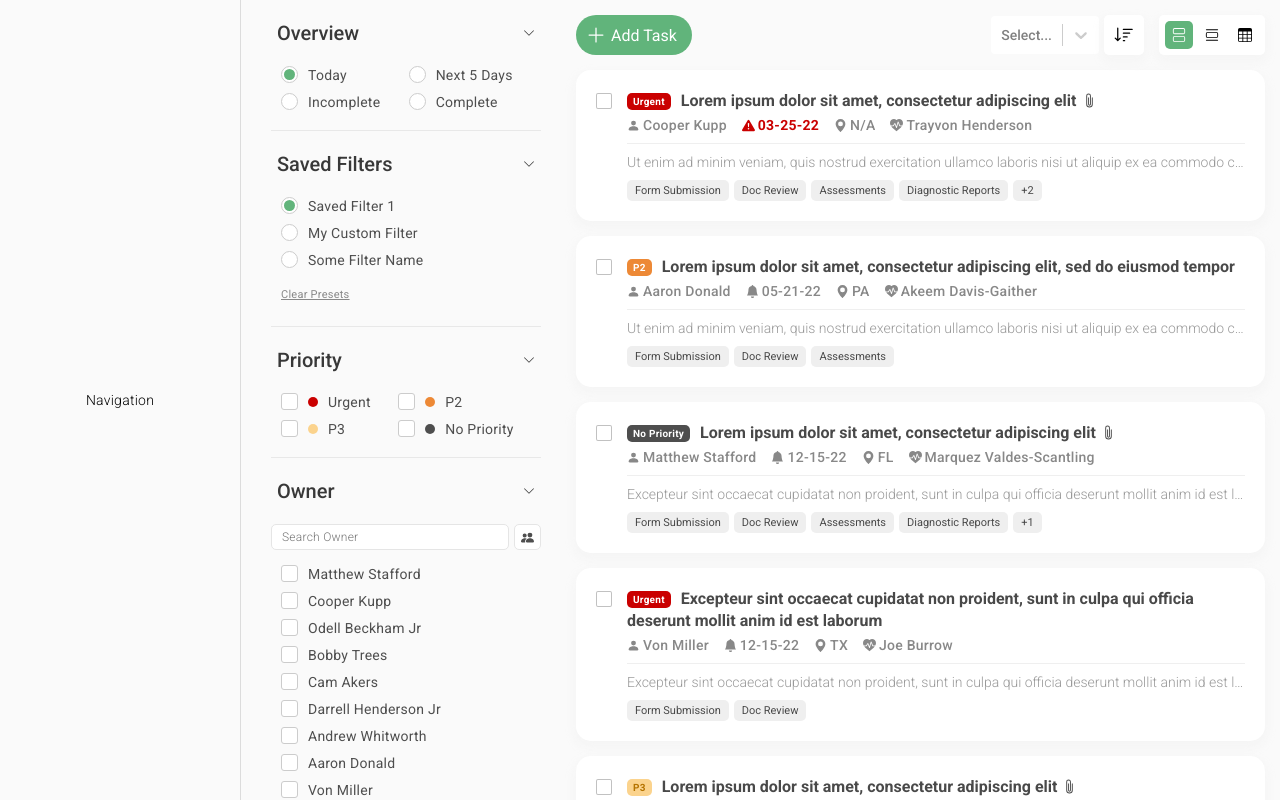
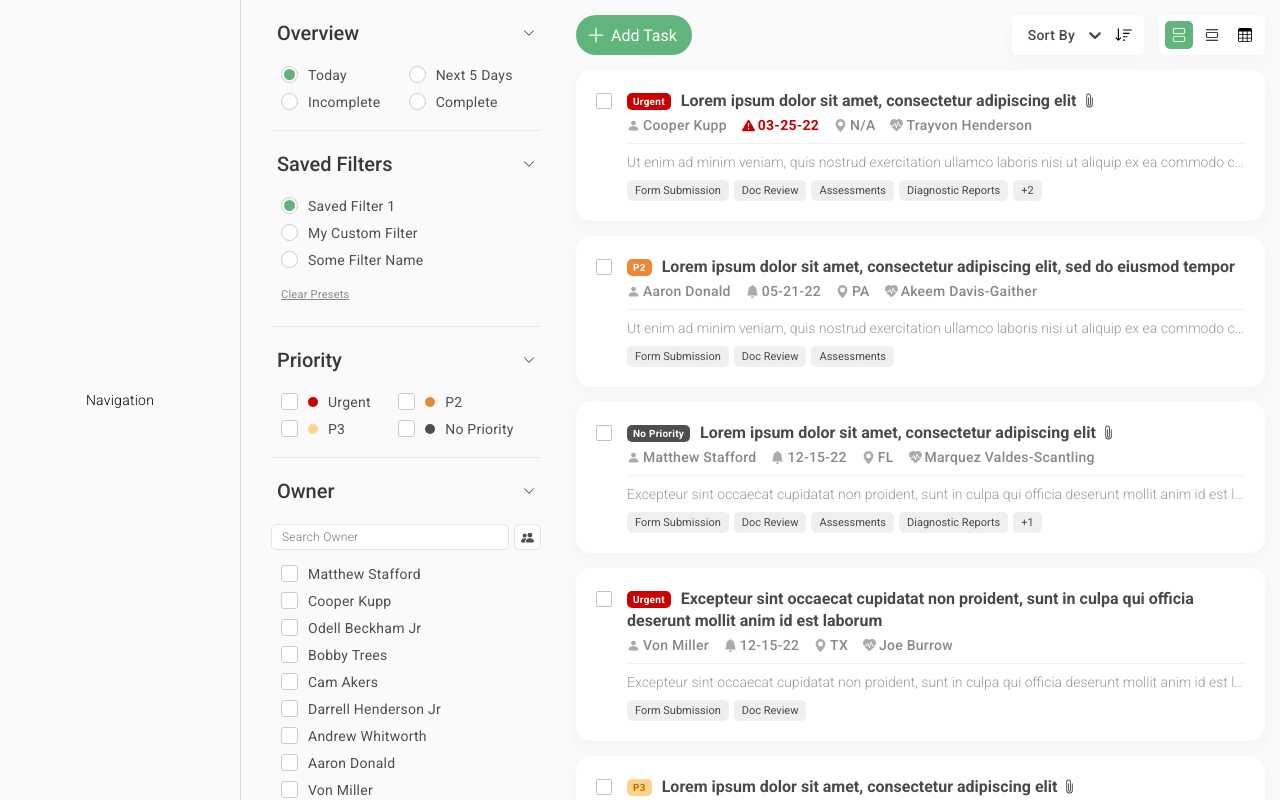
Before and after one commit to dchoi87/akute-health, a React (Create React App) app: page / in a window 1280 px wide. Built offline with nearby package versions, Linux system fonts and the light colour scheme.

Commit message:
More React Select

```diff
--- a/src/components/tasks/card/index.js
+++ b/src/components/tasks/card/index.js
@@ -90,7 +90,7 @@ const Cards = ({
             {showDesktopView && (
               <div className={styles.info}>
                 <PersonFill />
-                {task.owner}
+                <span>{task.owner}</span>
               </div>
             )}
             <div
--- a/src/components/tasks/card/index.module.css
+++ b/src/components/tasks/card/index.module.css
@@ -150,6 +150,7 @@
   height: 13px;
   margin-right: 3px;
   flex-shrink: 0;
+  color: #aaa;
 }
 .info span {
   overflow: hidden;
@@ -195,6 +196,8 @@
 .selected.container {
   background: #f1f1f1;
   outline: 1px solid #ccc;
+  /* background: #f5f9f6; */
+  /* outline: 1px solid #61b47b; */
 }
 .selected.container.compact {
   outline-offset: -1px;
@@ -223,6 +226,9 @@
   color: #ca0000;
   font-weight: 700;
 }
+.pastDue.info svg {
+  color: #ca0000;
+}
 @media screen and (min-width: 768px) {
   .subHeading {
     gap: 15px;
--- a/src/components/tasks/common/button/index.module.css
+++ b/src/components/tasks/common/button/index.module.css
@@ -138,11 +138,9 @@
   pointer-events: none;
 }
 .sort {
-  padding: 10px;
-  margin-left: 5px;
+  padding: 5px;
+  background: transparent;
   border-radius: 5px;
-  background: #fff;
-  box-shadow: 0px 5px 10px 2px #efefef73;
 }
 .sort:hover {
   background-color: #61b47b;
@@ -150,8 +148,8 @@
 }
 .sort svg {
   display: block;
-  width: 20px;
-  height: 20px;
+  width: 18px;
+  height: 18px;
   pointer-events: none;
 }
 .pagination {
--- a/src/components/tasks/common/select/index.js
+++ b/src/components/tasks/common/select/index.js
@@ -1,35 +1,37 @@
 import React from "react";
 import Select from "react-select";
 import { SortDown, SortUp } from "react-bootstrap-icons";
+import classNames from "classnames";
 
 import Button from "..//button";
 
 import styles from "./index.module.css";
+import "./react-select.css";
 
-const customStyles = {
-  container: (provided, state) => ({
-    ...provided,
-    fontWeight: 500,
-    fontSize: "14px",
-  }),
-  control: (provided, state) => ({
-    ...provided,
-    border: 0,
-  }),
-};
-
-const SelectContainer = ({ options, handleSortOrder, isDesc }) => {
+const SelectContainer = ({
+  type,
+  options,
+  placeholder,
+  handleSortOrder,
+  isDesc,
+  defaultValue,
+}) => {
   return (
-    <div className={styles.container}>
+    <div className={classNames("select", styles.container)}>
       <Select
-        styles={customStyles}
         options={options}
         className="tasks-select-container"
         classNamePrefix="tasks-select"
+        placeholder={placeholder}
+        isSearchable={false}
+        menuPlacement="auto"
+        defaultValue={defaultValue}
       />
-      <Button type="sort" onClick={handleSortOrder}>
-        {isDesc ? <SortDown /> : <SortUp />}
-      </Button>
+      {type === "sort" && (
+        <Button type="sort" onClick={handleSortOrder}>
+          {isDesc ? <SortDown /> : <SortUp />}
+        </Button>
+      )}
     </div>
   );
 };
--- a/src/components/tasks/common/select/index.module.css
+++ b/src/components/tasks/common/select/index.module.css
@@ -1,5 +1,8 @@
 .container {
   display: flex;
   align-items: center;
-  margin-right: 15px;
+  background: #fff;
+  border-radius: 5px;
+  box-shadow: 0px 5px 10px 2px #efefef73;
+  padding: 6px;
 }
--- /dev/null
+++ b/src/components/tasks/common/select/react-select.css
@@ -0,0 +1,29 @@
+.select .tasks-select-container {
+  font-size: 14px;
+  font-weight: 500;
+  letter-spacing: .25px;
+  margin-right: 5px;
+}
+.select .tasks-select__control {
+  border-width: 0;
+  min-height: auto;
+  box-shadow: none;
+}
+.select .tasks-select__placeholder {
+  color: #494949;
+}
+.select .tasks-select__value-container {
+  padding: 0 8px;
+}
+.select .tasks-select__input-container {
+  padding: 0;
+  margin: 0;
+  color: #494949;
+}
+.select .tasks-select__indicator {
+  padding: 0;
+  color: #494949;
+}
+.select .tasks-select__indicator-separator {
+  display: none;
+}
--- a/src/components/tasks/data.js
+++ b/src/components/tasks/data.js
@@ -52,15 +52,15 @@ export const view = [
 ];
 
 export const sort = [
-  { value: "priority", label: "Sort by Priority" },
-  { value: "date", label: "Sort by Due Date" },
+  { value: "priority", label: "Priority" },
+  { value: "date", label: "Due Date" },
 ];
 
 export const cardsPerPage = [
-  { id: "10", label: "10" },
-  { id: "20", label: "20" },
-  { id: "50", label: "50" },
-  { id: "100", label: "100" },
+  { value: "10", label: "10" },
+  { value: "20", label: "20" },
+  { value: "50", label: "50" },
+  { value: "100", label: "100" },
 ];
 
 export const mockData = [
--- a/src/components/tasks/index.js
+++ b/src/components/tasks/index.js
@@ -1,6 +1,5 @@
 import React, { useState, useRef } from "react";
 import classNames from "classnames";
-// import Select from "react-select";
 import {
   PlusLg,
   Filter,
@@ -76,7 +75,9 @@ const Tasks = () => {
             <div className={styles.tools}>
               {!isTableView && (
                 <Select
+                  type="sort"
                   options={sort}
+                  placeholder="Sort By"
                   handleSortOrder={handleSortOrder}
                   isDesc={isDesc}
                 />
--- a/src/components/tasks/index.module.css
+++ b/src/components/tasks/index.module.css
@@ -33,6 +33,7 @@
   align-items: center;
   background: #fff;
   padding: 6px;
+  margin-left: 15px;
   border-radius: 5px;
   box-shadow: 0px 5px 10px 2px #efefef73;
 }
@@ -57,7 +58,7 @@
   margin-bottom: 15px;
   border-radius: 7px;
   background: #fff;
-  box-shadow: 0px 5px 10px 2px #efefef73;
+  box-shadow: 0px 5px 10px 2px #e2e2e273;
 }
 .selectedCount {
   display: flex;
--- a/src/components/tasks/pagination/index.js
+++ b/src/components/tasks/pagination/index.js
@@ -12,7 +12,11 @@ const Pagination = () => {
     <div className={styles.container}>
       <div className={styles.pagination}>
         <div className={styles.count}>
-          <Select options={cardsPerPage} id="cards" />
+          <Select
+            type="cards"
+            options={cardsPerPage}
+            defaultValue={{ label: "10", value: "10" }}
+          />
         </div>
         <div className={styles.page}>Page 1 of 48</div>
         <div className={styles.navigation}>
--- a/src/components/tasks/pagination/index.module.css
+++ b/src/components/tasks/pagination/index.module.css
@@ -14,19 +14,19 @@
   font-weight: 700;
   width: 215px;
 }
-.pagination div {
+.pagination > div {
   display: flex;
   align-items: center;
   flex: 1;
 }
 .count {
-  justify-content: flex-start;
+  justify-content: flex-end;
 }
 .page {
   justify-content: center;
 }
 .navigation {
-  justify-content: flex-end;
+  justify-content: flex-start;
 }
 @media screen and (min-width: 960px) {
   .pagination {
```
